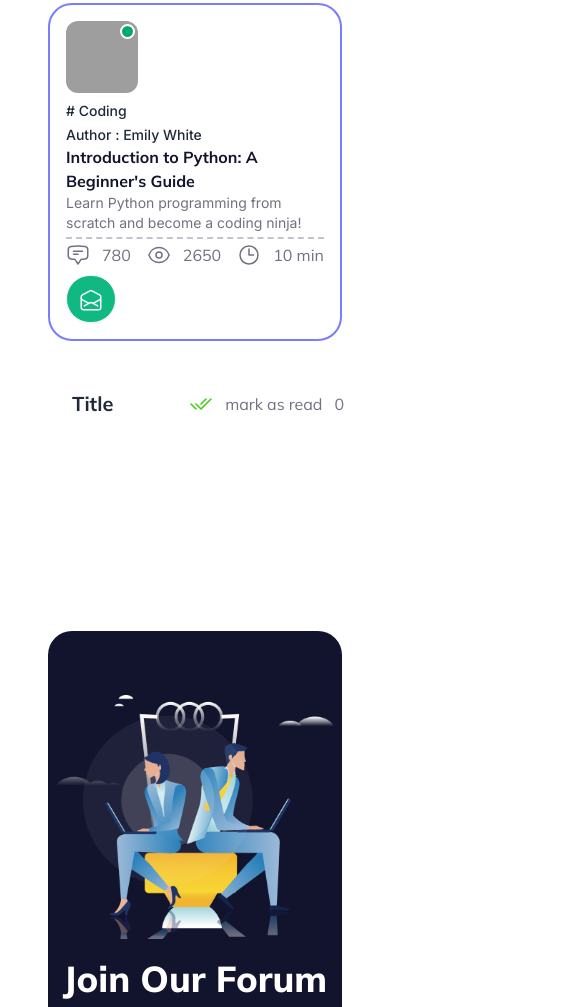
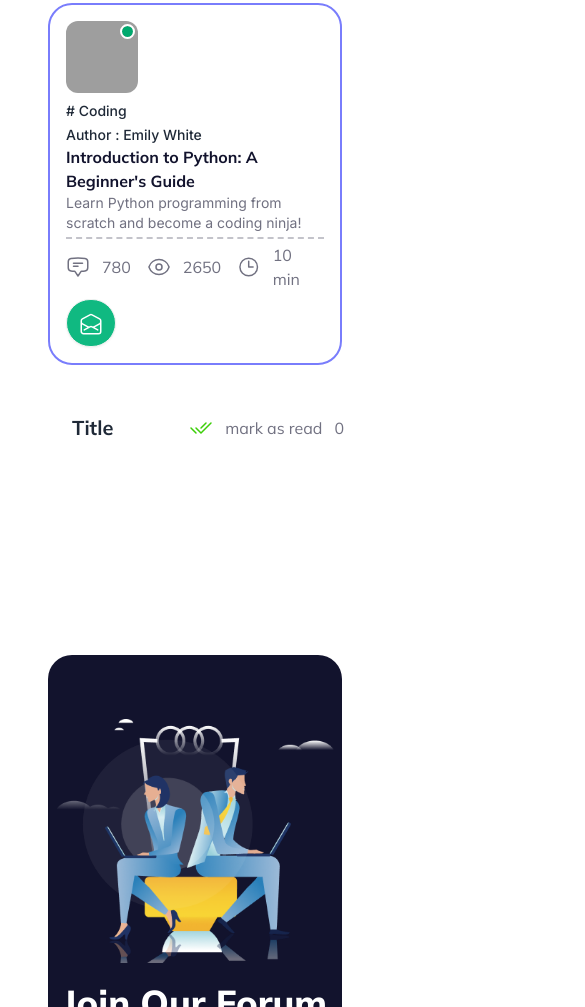
Before and after one commit to Shaon247on/Retro-A6, a plain HTML site: page index.html in a window 390 px wide. Shown: the part 993-2000 px from the top of the page, 585 px wide, since content can reach past the window. Drawn offline with nearby package versions, Linux system fonts and the light colour scheme; no server answers; grey boxes are pictures that could not be loaded.

Commit message:
abjust in card section

```diff
--- a/index.html
+++ b/index.html
@@ -135,7 +135,7 @@
                                 <p class="font-inter text-[#12132D99] text-sm lg:text-base">Learn Python programming from scratch and become a coding ninja!</p>
 
                             </div>
-                            <div class="flex justify-between flex-col lg:flex-row gap-2 lg:gap-0 w-[580px]">
+                            <div class="flex justify-between flex-col lg:flex-row gap-2 lg:gap-0 w-64 lg:w-[580px]">
                                 <div class="flex gap-4">
                                     <!-- comment section  -->
                                     <div class="flex gap-3 items-center">
```
